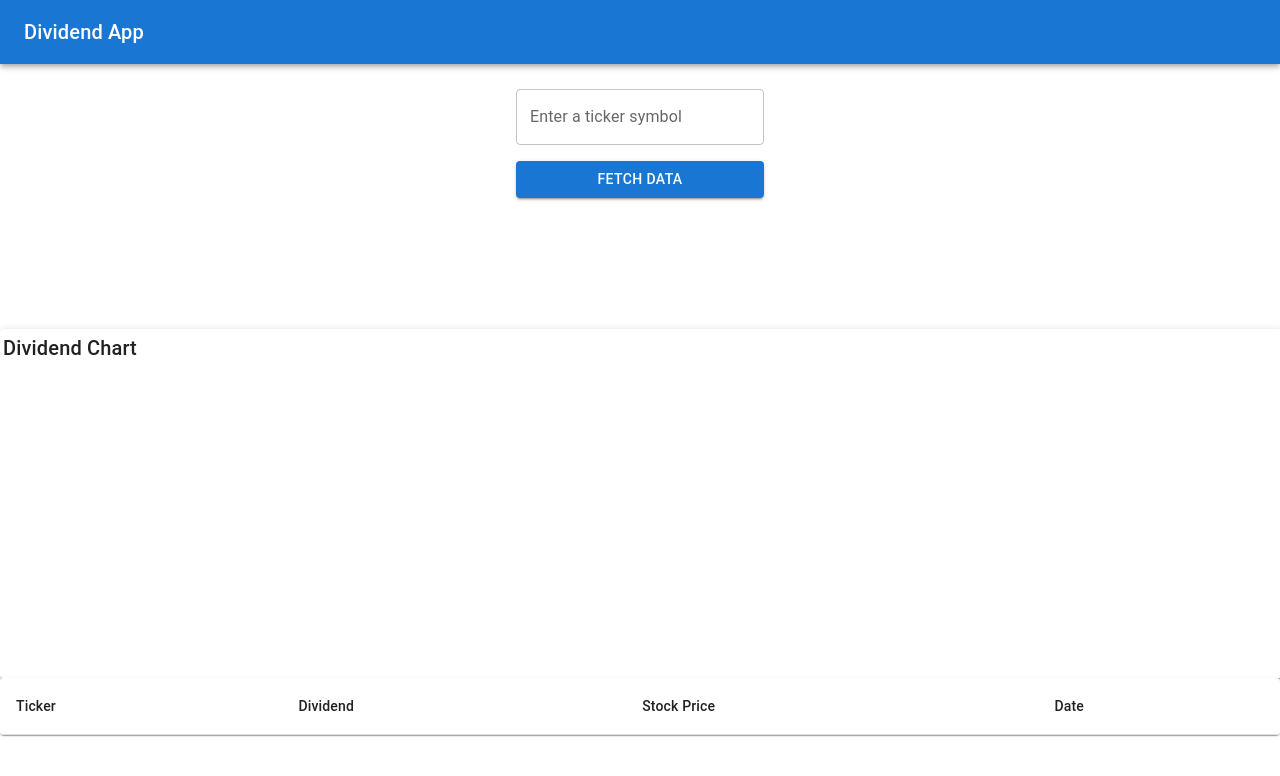
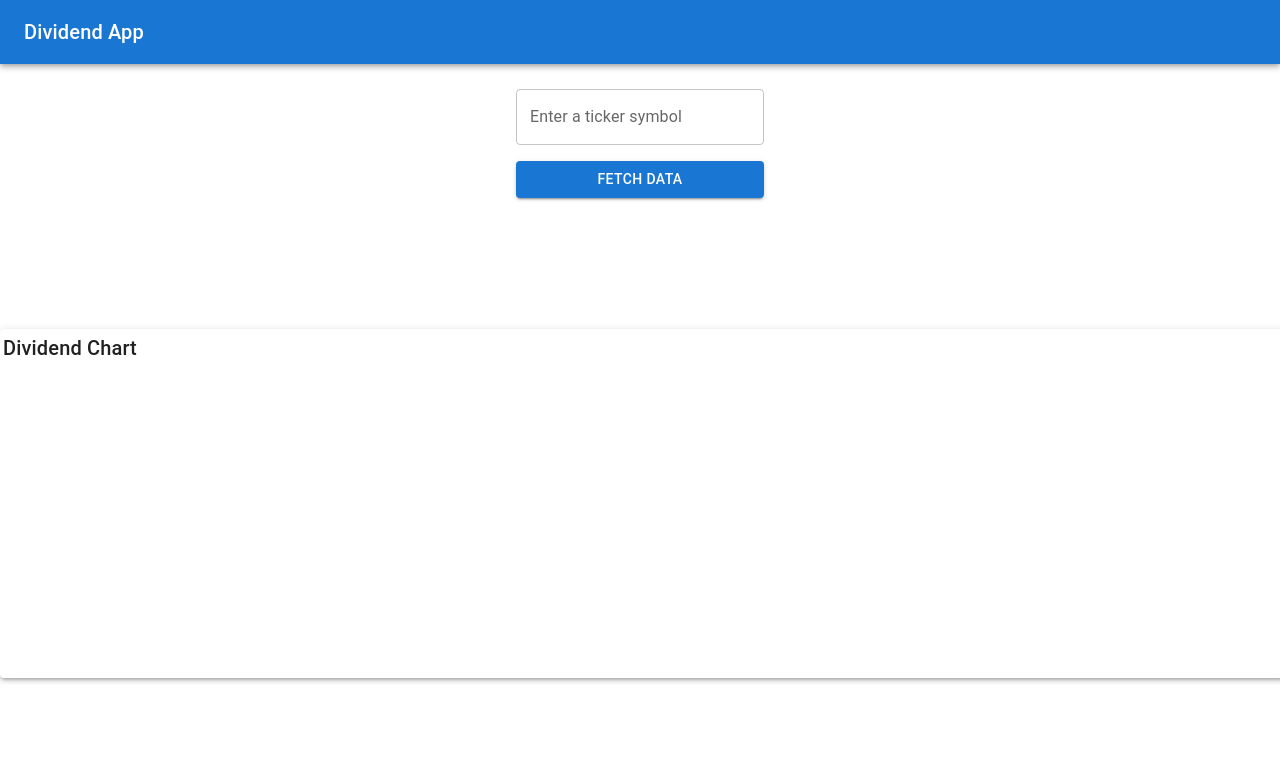
Before and after one commit to 0silverback0/dividend-frontend, a React (Create React App) app: page / in a window 1280 px wide. Shown: the top 776 px of the page. Built offline with nearby package versions, Linux system fonts and the light colour scheme.

Commit message:
removed old datatable

```diff
--- a/src/App.js
+++ b/src/App.js
@@ -1,6 +1,5 @@
 import React, { useState } from 'react';
 import TickerForm from './TickerForm';
-import DataTable from './DataTable';
 import Header from './Header';
 import BarChart from './BarChart';
 
@@ -16,7 +15,6 @@ function App() {
       <Header />
       <TickerForm onDataReceived={onDataReceived} />
       <BarChart data={data} />
-      <DataTable data={data} />
     </div>
   );
 }
--- a/src/DataTable.js
+++ /dev/null
@@ -1,31 +0,0 @@
-import React from 'react';
-import { Table, TableBody, TableCell, TableContainer, TableHead, TableRow, Paper } from '@mui/material';
-
-function DataTable({ data }) {
-  return (
-    <TableContainer component={Paper}>
-      <Table>
-        <TableHead>
-          <TableRow>
-            <TableCell>Ticker</TableCell>
-            <TableCell>Dividend</TableCell>
-            <TableCell>Stock Price</TableCell>
-            <TableCell>Date</TableCell>
-          </TableRow>
-        </TableHead>
-        <TableBody>
-          {data.map((item, index) => (
-            <TableRow key={index}>
-              <TableCell>{item.ticker}</TableCell>
-              <TableCell>{item.dividend}</TableCell>
-              <TableCell>{item.stock_price}</TableCell>
-              <TableCell>{item.date}</TableCell>
-            </TableRow>
-          ))}
-        </TableBody>
-      </Table>
-    </TableContainer>
-  );
-}
-
-export default DataTable;
```
